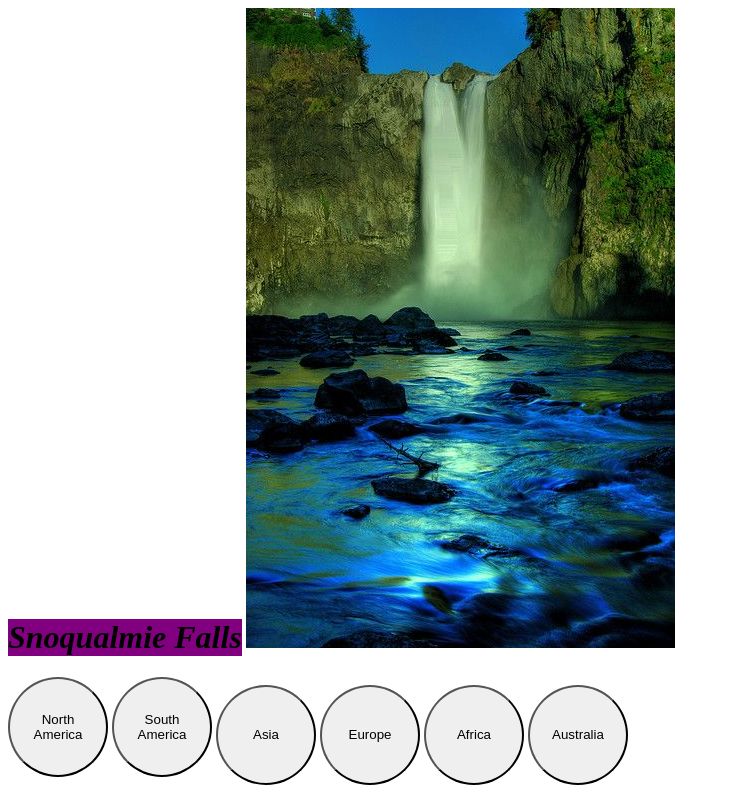
After one commit to ascreven/Guess-the-Location, a PHP site: page /game.html in a window 1280 px wide. The commit adds this page. Shown: the whole page, without its empty margins (0-730 px from the left). Run offline with PHP 8.4, Linux system fonts and the light colour scheme; some libraries are stand-ins or nearby versions.

Commit message:
keeps score

```diff
--- /dev/null
+++ b/project1/game.html
@@ -0,0 +1,28 @@
+<!DOCTYPE html>
+<html lang="en">
+<head>
+  <meta charset="UTF-8">
+  <title>Where in the World?</title>
+  <script src='https://code.jquery.com/jquery-2.1.4.js'></script>
+  <script src='script.js'></script>
+  <link rel="stylesheet" href="styles.css">
+</head>
+<body>
+<!-- location name and picture -->
+  <h1>Snoqualmie Falls</h1>
+  <img src='snoqualmie_falls.jpg'>
+  <!-- score -->
+  <div>
+    <p class=score></p>
+  </div>
+<!-- options -->
+  <div class=options>
+    <button id=na>North America</button>
+    <button id=sa>South America</button>
+    <button id=asia>Asia</button>
+    <button id=eur>Europe</button>
+    <button id=afr>Africa</button>
+    <button id=aus>Australia</button>
+  </div>
+</body>
+</html>
--- a/project1/script.js
+++ b/project1/script.js
@@ -1,8 +1,26 @@
-//move from start screen to actual screen
+//move from start screen to Snoqualmie
 $(document).ready(function () {
-$('#changeScreen').on('click',function(){
-  $(this).html('next');
-  $('h2').html('Snoqualmie Falls');
-  $('img').attr('src','snoqualmie_falls.jpg');
+  $('#changeScreen').on('click',function(){
+    location.href='game.html';
   });
 });
+
+  //if they click on North America button they get they get +1 to their score, otherwise they just get one more attempt
+  var firstMove = function() {
+    $('#na').on('click', function (){
+      var right = 1;
+      var score = right + '/' + 1
+      $('.score').html(score);
+    });
+    $('.options :not(#na)').on('click', function (){
+      var right = 0
+      var score = [right, '/1']
+      $('.score').html(score);
+    });
+  };
+$(document).ready(function () {
+  firstMove();
+});
+  // $(this).html('next');
+  // $('h2').html('Snoqualmie Falls');
+  // $('img').attr('src','snoqualmie_falls.jpg');
--- a/project1/styles.css
+++ b/project1/styles.css
@@ -22,3 +22,7 @@
   position: absolute;
   margin: auto;
 }
+
+.score {
+  display: inline;
+}
```
Also changed, not shown: project1/index.html (+1 -8 lines).
